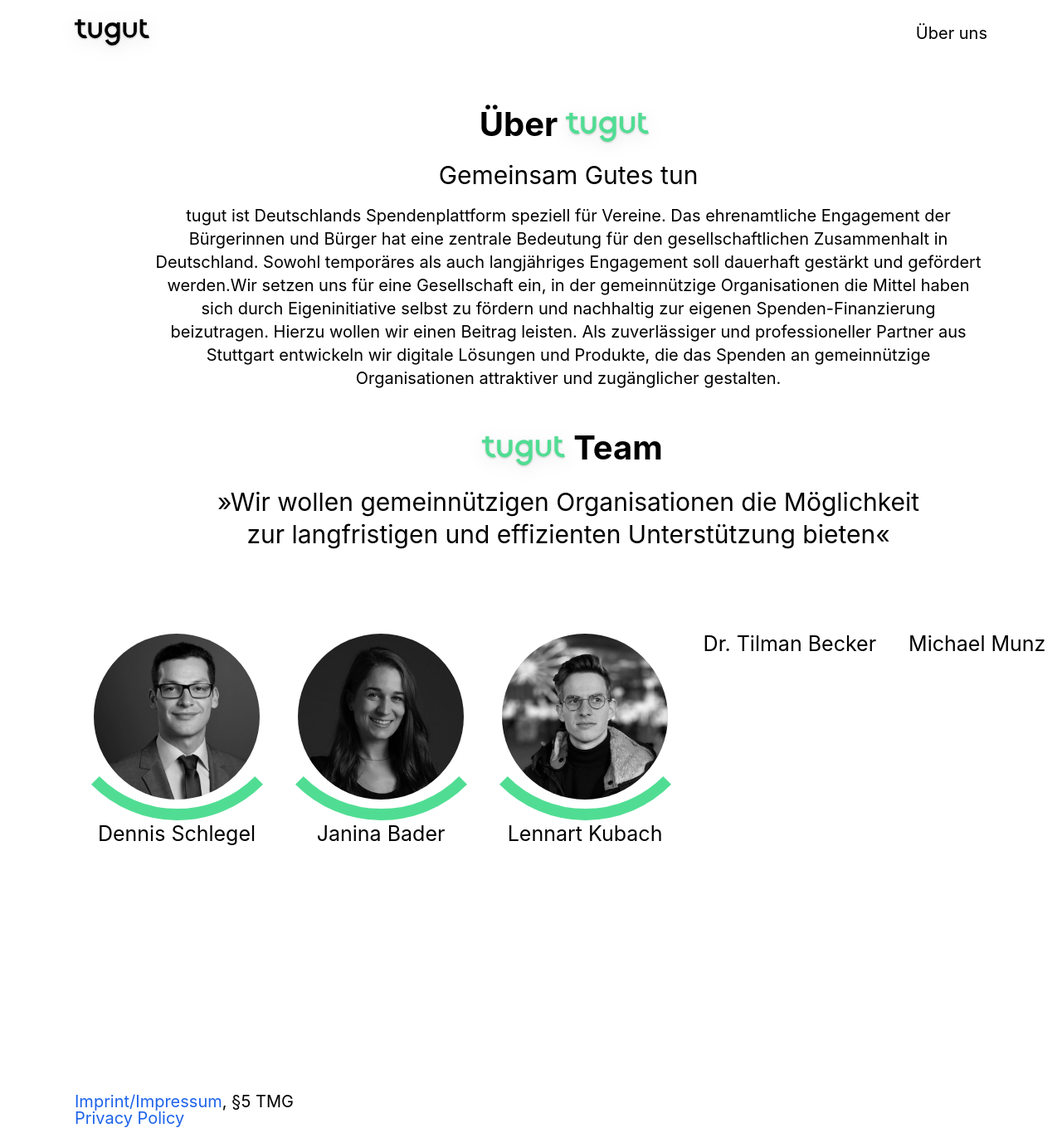
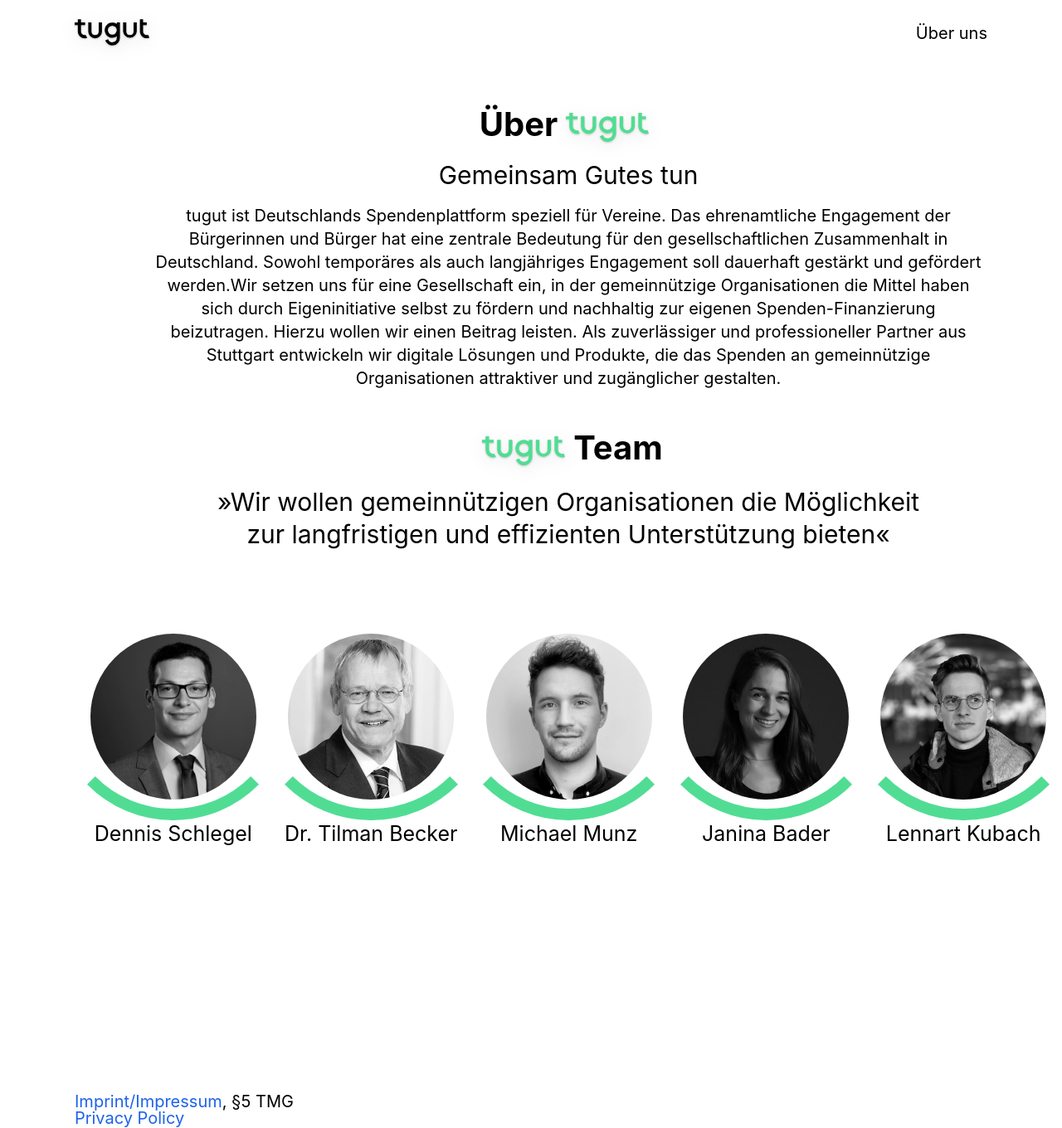
Before and after one commit to tugut-de/site, a Jekyll site: the page built from _pages/about.html, in a window 1280 px wide. Shown: the whole page at 83% size. Built offline with Jekyll 4.4.1, drawn with Linux system fonts in a browser that asks for light colours; nearby versions of some CDN libraries.

Commit message:
add michael and tilman

```diff
--- a/_pages/about.html
+++ b/_pages/about.html
@@ -49,6 +49,20 @@
             </div>
           </div>
           <div class="team-member">
+            <img class="team-member-img" src="{{ site.url }}{{ site.baseurl }}/assets/team/tilman.jpg"/>
+            <img class="team-member-smile" src="{{ site.url }}{{ site.baseurl }}/assets/smile.svg"/>
+            <div>
+              Dr. Tilman Becker
+            </div>
+          </div>
+          <div class="team-member">
+            <img class="team-member-img" src="{{ site.url }}{{ site.baseurl }}/assets/team/michael.jpg"/>
+            <img class="team-member-smile" src="{{ site.url }}{{ site.baseurl }}/assets/smile.svg"/>
+            <div>
+              Michael Munz
+            </div>
+          </div>
+          <div class="team-member">
             <img class="team-member-img" src="{{ site.url }}{{ site.baseurl }}/assets/team/janina.jpg"/>
             <img class="team-member-smile" src="{{ site.url }}{{ site.baseurl }}/assets/smile.svg"/>
             <div>
```
Also changed, not shown: other parts of _pages/about.html (+0 -2 lines), assets/team/michael.jpg (added), assets/team/tilman.jpg (added).
